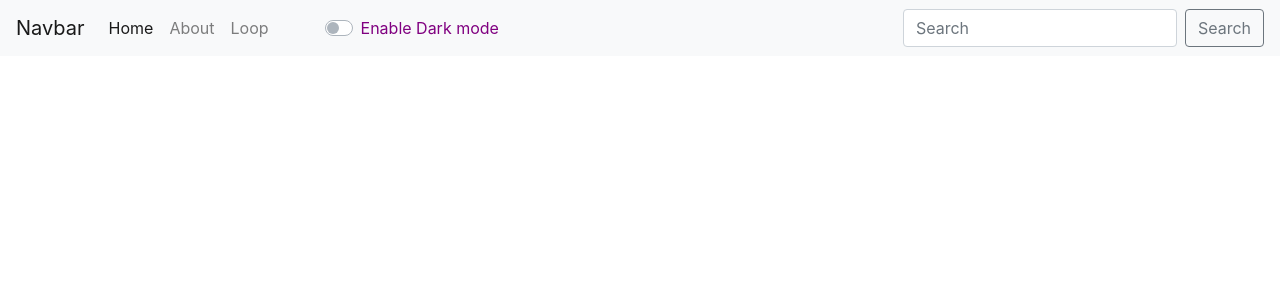
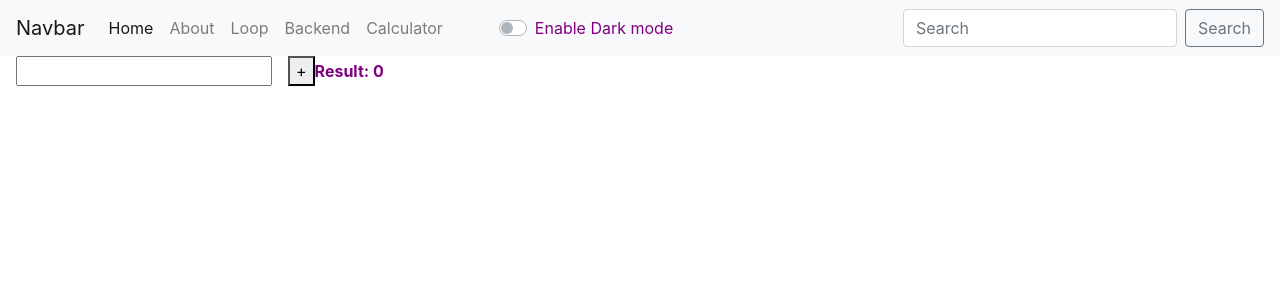
Before and after one commit to grootacademy/groot-class-learnings, a React (Create React App) app in the folder React/text-menu/: page /calculator in a window 1280 px wide. Shown: the top 300 px of the page. Built offline with nearby package versions, Linux system fonts and the light colour scheme.

Commit message:
fetch api

```diff
--- a/React/text-menu/src/App.js
+++ b/React/text-menu/src/App.js
@@ -6,6 +6,8 @@ import Navbar from './components/Navbar';
 import TextMenu from './components/TextMenu';
 import { Routes, Route } from 'react-router';
 import Loop from './components/Loop';
+import Backend from './components/Backend';
+import Calculator from './components/Calculator';
 
 function App() {
 
@@ -29,10 +31,13 @@ function App() {
       <Navbar mode={mode} setMode={setMode} />
       {showAlert && <Alert message={message} />}
 
+
       <Routes>
         <Route path='/' element={<TextMenu foralert={foralert} setMessage={setMessage} mode={mode} />} />
         <Route path='/about' element={<About mode={mode} />} />
         <Route path='/loop' element={<Loop />} />
+        <Route path='/backend' element={<Backend />} />
+        <Route path='/calculator' element={<Calculator />} />
       </Routes>
 
     </>
--- /dev/null
+++ b/React/text-menu/src/components/Backend.js
@@ -0,0 +1,51 @@
+import React, { useState } from 'react'
+
+function Backend() {
+
+  const [data, setData] = useState({});
+
+
+
+  function getData() {
+
+
+    fetch("url")
+      .then(res => res.json())
+      .then(json => {
+        console.log(json)
+        setData(json);
+      });
+
+
+  }
+
+
+  // fetch().then().then();
+
+  return (
+    <div>
+      <button onClick={getData}>Backend</button>
+
+      {data?.object?.map((e) => {
+        return <div key={e.id}>
+          <p>Category:- {e.details.category}</p>
+          <p>Name:- {e.details.itemName}</p>
+          <p>Price:-{e.details.price}</p>
+          <p>Status:- {e.details.status}</p>
+          <p>Supplier city:-{e.details.supplier.city}</p>
+          <hr />
+        </div>
+      })
+      }
+
+
+      {/* <div style={{ fontSize: '12px' }}>
+
+        {JSON.stringify(data)}
+      </div> */}
+
+    </div>
+  )
+}
+
+export default Backend
--- /dev/null
+++ b/React/text-menu/src/components/Calculator.js
@@ -0,0 +1,22 @@
+import React from 'react'
+import { useState } from 'react';
+
+function Calculator() {
+    const [num, setNum] = useState();
+    const [result, setResult] = useState(0);
+
+    function add() {
+        setResult(result + num);
+        setNum('');
+    }
+
+    return (
+        <>
+            <input type="number" className='mx-3' value={num} onChange={(e) => setNum(parseInt(e.target.value))} />
+            <button onClick={add}>+</button>
+            <b>Result: {result}</b>
+        </>
+    )
+}
+
+export default Calculator
--- a/React/text-menu/src/components/Navbar.js
+++ b/React/text-menu/src/components/Navbar.js
@@ -31,6 +31,12 @@ function Navbar(props) {
                         <li className="nav-item">
                             <Link className="nav-link" to="/loop">Loop</Link>
                         </li>
+                        <li className="nav-item">
+                            <Link className="nav-link" to="/backend">Backend</Link>
+                        </li>
+                        <li className="nav-item">
+                            <Link className="nav-link" to="/calculator">Calculator</Link>
+                        </li>
 
                         <div className="custom-control custom-switch d-flex justify-content-center ml-5 ">
                             <input type="checkbox" className="custom-control-input" id="customSwitches" onChange={toggleDarkMode} />
--- a/React/text-menu/src/components/TextMenu.js
+++ b/React/text-menu/src/components/TextMenu.js
@@ -45,6 +45,17 @@ function TextMenu(props) {
         props.foralert();
     }
 
+    function test() {
+
+        // console.log(text.split(" "));
+        console.log(text.split(" ").filter(e => e !== '').length);
+
+        // let arr = [1, 584, 18, 18, 12, 4, 18, 42]
+
+        // console.log(arr)
+        // console.log(arr.filter(e => e < 15));
+
+    }
 
 
     return (
@@ -56,7 +67,7 @@ function TextMenu(props) {
                         <div className={`box back_color ${props.mode == "dark" && "d_backGround"}`}>
                             <h3>Summery</h3>
                             <p>Charactors: {text.length}</p>
-                            <p>Words: {text.split(" ").length}</p>
+                            <p>Words: {text.split(" ").filter(e => e !== '').length}</p>
                         </div>
                         <div className='center_box '>
                             <button onClick={toUpperCase} className={`${props.mode == "dark" && "d_backGround"}`}>UPPERCASE</button>
@@ -65,6 +76,7 @@ function TextMenu(props) {
                             <button onClick={doCopy} className={`${props.mode == "dark" && "d_backGround"}`}>Copy</button>
                             <button onClick={doCut} className={`${props.mode == "dark" && "d_backGround"}`}>Cut</button>
                             <button onClick={doDuplicate} className={`${props.mode == "dark" && "d_backGround"}`}>Duplicate</button>
+                            <button onClick={test} className={`${props.mode == "dark" && "d_backGround"}`}>Test</button>
                         </div>
                         <textarea className={`box back_color ${props.mode == "dark" && "d_backGround"}`} placeholder='Type Here' value={text} onChange={handleText} />
                     </section>
```
